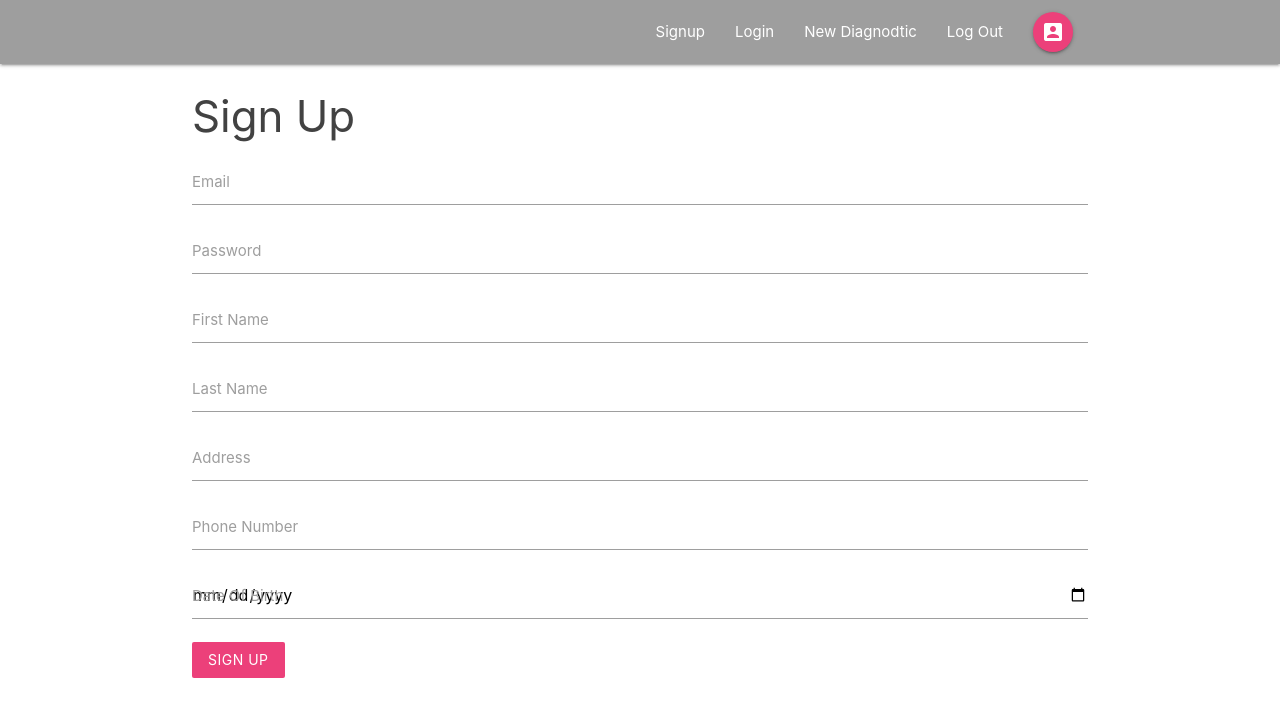
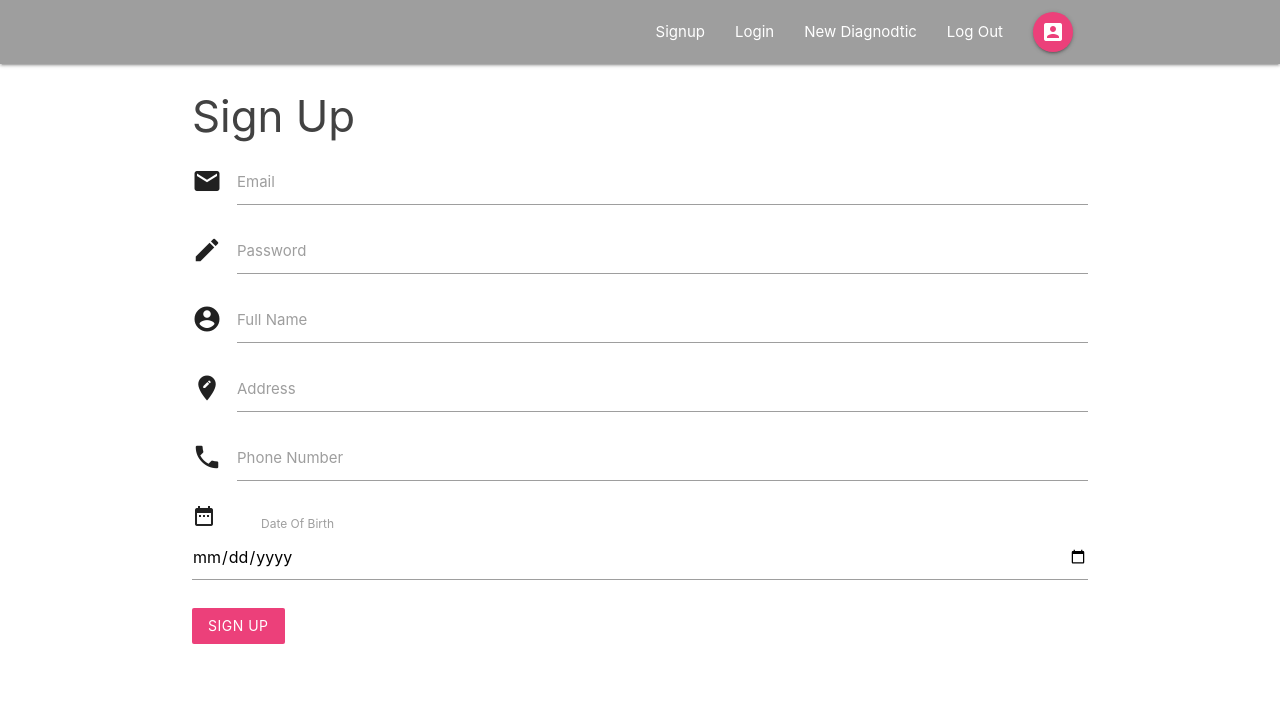
Before and after one commit to zeineb97/three-d-eye, a React (Create React App) app: page /signup in a window 1280 px wide. Shown: the top 716 px of the page. Built offline with nearby package versions, Linux system fonts and the light colour scheme.

Commit message:
form_change_2

```diff
--- a/src/components/auth/SignUp.js
+++ b/src/components/auth/SignUp.js
@@ -4,8 +4,7 @@ class SignUp extends Component {
   state = {
     email: '',
     password: '',
-    firstName: '',
-    lastName: '',
+    fullName: '',
     adress: '',
     dateOfBirth:'',
     phone:''
@@ -24,35 +23,39 @@ class SignUp extends Component {
       <div className="container">
         <form className="white" onSubmit={this.handleSubmit}>
           <h3 className="grey-text text-darken-3">Sign Up</h3>
+        <div className="row">
           <div className="input-field">
+          <i class="material-icons prefix">email</i>
             <label htmlFor="email">Email</label>
             <input type="email" id='email' onChange={this.handleChange} />
           </div>
           <div className="input-field">
+          <i class="material-icons prefix">edit</i>
             <label htmlFor="password">Password</label>
             <input type="password" id='password' onChange={this.handleChange} />
           </div>
           <div className="input-field">
-            <label htmlFor="firstName">First Name</label>
-            <input type="text" id='firstName' onChange={this.handleChange} />
+          <i class="material-icons prefix">account_circle</i>
+            <label htmlFor="fullName">Full Name</label>
+            <input type="text" id='fullName' onChange={this.handleChange} />
           </div>
+
           <div className="input-field">
-            <label htmlFor="lastName">Last Name</label>
-            <input type="text" id='lastName' onChange={this.handleChange} />
-          </div>
-          <div className="input-field">
+          <i class="material-icons prefix">edit_location</i>
             <label htmlFor="adress">Address</label>
             <input type="text" id='adress' onChange={this.handleChange} />
           </div>
           <div className="input-field">
+          <i class="material-icons prefix">local_phone</i>
             <label htmlFor="phone">Phone Number</label>
             <input type="text" id='phone' onChange={this.handleChange} />
           </div>
-          <div className="input-field">
+          <div >
+          <i class="material-icons prefix">date_range</i>
             <label htmlFor="dateOfBirth">Date Of Birth</label>
             <input type="date" id='dateOfBirth' onChange={this.handleChange} />
           </div>
-
+          </div>
           <div className="input-field">
             <button className="btn pink lighten-1 z-depth-0">Sign Up</button>
           </div>
```
